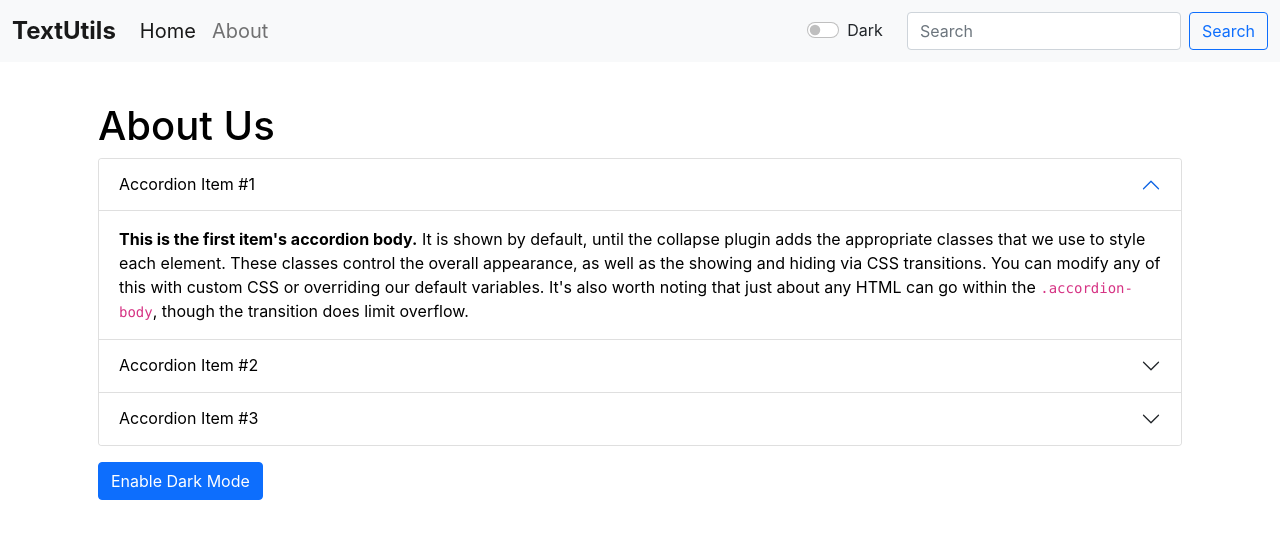
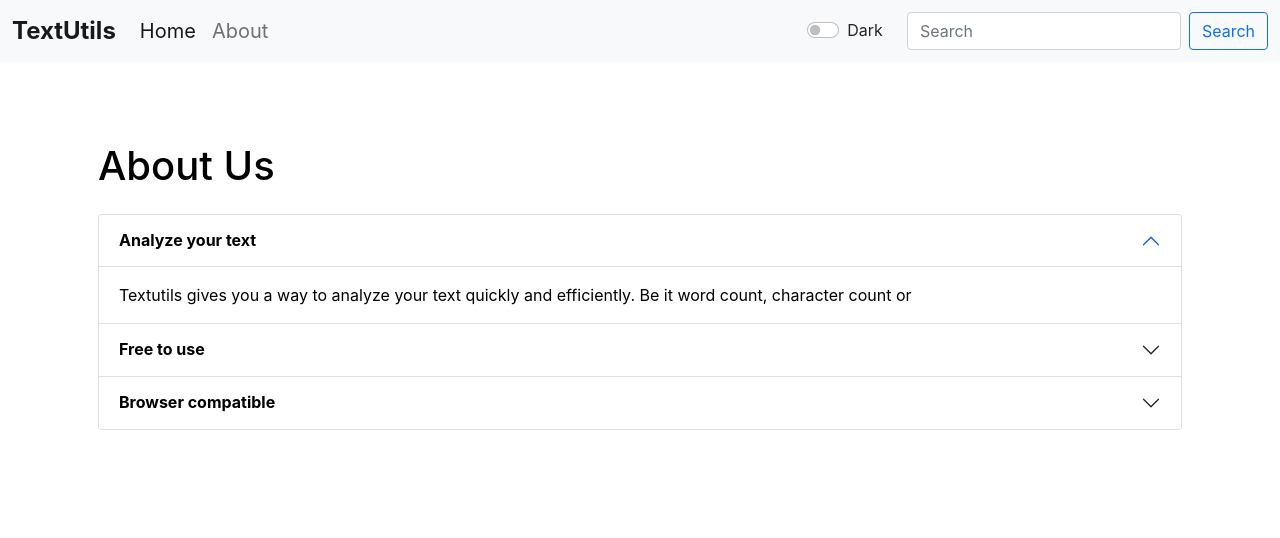
Before and after one commit to Yashcodes/TextUtils-React, a React (Create React App) app: page /about in a window 1280 px wide. Shown: the top 538 px of the page. Built offline with nearby package versions, Linux system fonts and the light colour scheme.

Commit message:
Tut 19 : Added dark mode in about | CLS Alert Issue Fixed

```diff
--- a/src/App.js
+++ b/src/App.js
@@ -66,7 +66,7 @@
                 />
               }
             />
-            <Route exact path="/about" element={<About />} />
+            <Route exact path="/about" element={<About mode={mode} />} />
           </Routes>
         </div>
       </Router>
--- a/src/components/About.js
+++ b/src/components/About.js
@@ -1,34 +1,14 @@
 import React, { useState } from "react";
 
-export default function About() {
-  const [myStyle, setMyStyle] = useState({
-    color: "black",
-    backgroundColor: "white",
-  });
-
-  const [btnTxt, setBtnTxt] = useState("Enable Dark Mode");
-
-  const enableDarkMode = () => {
-    if (myStyle.color === "black" && myStyle.backgroundColor === "white") {
-      setMyStyle({
-        color: "white",
-        backgroundColor: "black",
-      });
-
-      setBtnTxt("Enable Light Mode");
-    } else {
-      setMyStyle({
-        color: "black",
-        backgroundColor: "white",
-      });
-
-      setBtnTxt("Enable Dark Mode");
-    }
+export default function About(props) {
+  let myStyle = {
+    color: props.mode === "dark" ? "white" : "black",
+    backgroundColor: props.mode === "dark" ? "rgb(35 38 42)" : "white",
   };
 
   return (
-    <div className="container my-4 py-3 px-3 rounded-lg" style={myStyle}>
-      <h1>About Us</h1>
+    <div className="container my-4 mb-5 py-3 px-3 rounded" style={myStyle}>
+      <h1 className="mb-4">About Us</h1>
       <div className="accordion" id="accordionExample">
         <div className="accordion-item" style={myStyle}>
           <h2 className="accordion-header" id="headingOne">
@@ -41,7 +21,7 @@
               aria-controls="collapseOne"
               style={myStyle}
             >
-              Accordion Item #1
+              <strong>Analyze your text</strong>
             </button>
           </h2>
           <div
@@ -50,15 +30,9 @@
             aria-labelledby="headingOne"
             data-bs-parent="#accordionExample"
           >
-            <div className="accordion-body">
-              <strong>This is the first item's accordion body.</strong> It is
-              shown by default, until the collapse plugin adds the appropriate
-              classes that we use to style each element. These classes control
-              the overall appearance, as well as the showing and hiding via CSS
-              transitions. You can modify any of this with custom CSS or
-              overriding our default variables. It's also worth noting that just
-              about any HTML can go within the <code>.accordion-body</code>,
-              though the transition does limit overflow.
+            <div className="accordion-body" style={myStyle}>
+              Textutils gives you a way to analyze your text quickly and
+              efficiently. Be it word count, character count or
             </div>
           </div>
         </div>
@@ -73,7 +47,7 @@
               aria-controls="collapseTwo"
               style={myStyle}
             >
-              Accordion Item #2
+              <strong>Free to use</strong>
             </button>
           </h2>
           <div
@@ -82,15 +56,11 @@
             aria-labelledby="headingTwo"
             data-bs-parent="#accordionExample"
           >
-            <div className="accordion-body">
-              <strong>This is the second item's accordion body.</strong> It is
-              hidden by default, until the collapse plugin adds the appropriate
-              classes that we use to style each element. These classes control
-              the overall appearance, as well as the showing and hiding via CSS
-              transitions. You can modify any of this with custom CSS or
-              overriding our default variables. It's also worth noting that just
-              about any HTML can go within the <code>.accordion-body</code>,
-              though the transition does limit overflow.
+            <div className="accordion-body" style={myStyle}>
+              Textutils is a free character counter tool that provides instant
+              character count & word count statistics for a given text.
+              Textutils reports the number of words and characters. Thus it is
+              suitable for writing text with word/character limit.
             </div>
           </div>
         </div>
@@ -105,7 +75,7 @@
               aria-controls="collapseThree"
               style={myStyle}
             >
-              Accordion Item #3
+              <strong>Browser compatible</strong>
             </button>
           </h2>
           <div
@@ -114,23 +84,15 @@
             aria-labelledby="headingThree"
             data-bs-parent="#accordionExample"
           >
-            <div className="accordion-body">
-              <strong>This is the third item's accordion body.</strong> It is
-              hidden by default, until the collapse plugin adds the appropriate
-              classes that we use to style each element. These classes control
-              the overall appearance, as well as the showing and hiding via CSS
-              transitions. You can modify any of this with custom CSS or
-              overriding our default variables. It's also worth noting that just
-              about any HTML can go within the <code>.accordion-body</code>,
-              though the transition does limit overflow.
+            <div className="accordion-body" style={myStyle}>
+              This word counter software works in any web browsers such ans
+              Chrome, Firefox, Internet Explorer, Safari, Opera, It suits to
+              count characters in facebook, blog, books, excel document, pdf
+              document, essays, etc.
             </div>
           </div>
         </div>
       </div>
-
-      <button className="btn btn-primary my-3" onClick={enableDarkMode}>
-        {btnTxt}
-      </button>
     </div>
   );
 }
--- a/src/components/Alert.js
+++ b/src/components/Alert.js
@@ -7,8 +7,8 @@
   };
 
   return (
-    props.alert && (
-      <div>
+    <div style={{ height: "40px" }}>
+      {props.alert && (
         <div
           className={`alert alert-${props.alert.type} alert-dismissible fade show`}
           role="alert"
@@ -16,7 +16,7 @@
           <strong>{capitalize(props.alert.type)}</strong> :{" "}
           {props.alert.message}
         </div>
-      </div>
-    )
+      )}
+    </div>
   );
 }
--- a/src/components/TextForm.js
+++ b/src/components/TextForm.js
@@ -44,7 +44,7 @@
       <div className="container">
         <div className="mb-3">
           <label htmlFor="textArea" className="form-label">
-            <h1 className="mt-5">{props.heading}</h1>
+            <h1 className="mt-3">{props.heading}</h1>
           </label>
 
           <textarea
```
